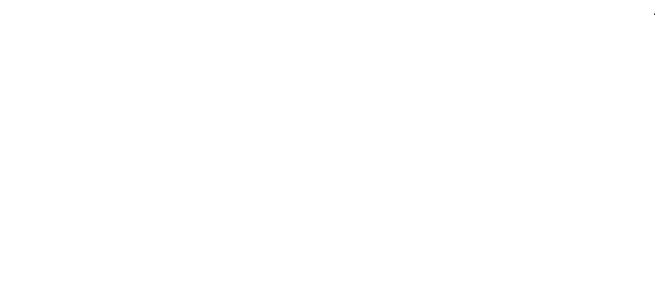
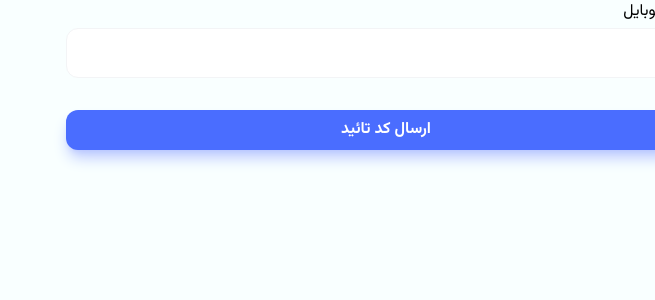
Before and after one commit to sepidehbiglarizadeh/Freelance-App, a React (Vite) app: page /auth in a window 1280 px wide. Shown: the top 300 px of the page, without its empty margins (625-1280 px from the left). Built offline with nearby package versions, Linux system fonts and the light colour scheme.

Commit message:
Send OTP form

```diff
--- a/src/App.jsx
+++ b/src/App.jsx
@@ -1,10 +1,13 @@
 import { Route, Routes } from "react-router-dom";
+import Auth from "./pages/Auth";
 
 function App() {
   return (
-    <Routes>
-      <Route path="/auth" element={<div>Auth</div>} />
-    </Routes>
+    <div className="container xl:max-w-screen-xl">
+      <Routes>
+        <Route path="/auth" element={<Auth />} />
+      </Routes>
+    </div>
   );
 }
 
--- /dev/null
+++ b/src/features/authentication/SendOTPForm.jsx
@@ -0,0 +1,29 @@
+import { useState } from "react";
+
+function SendOTPForm() {
+  const [phoneNumber, setPhoneNumber] = useState("");
+
+  return (
+    <div>
+      <form className="space-y-8">
+        <div>
+          <label className="mb-1" htmlFor="phoneNumber">
+            شماره موبایل
+          </label>
+          <input
+            value={phoneNumber}
+            onChange={(e) => setPhoneNumber(e.target.value)}
+            id="phoneNumber"
+            type="text"
+            className="w-full py-3 px-4 rounded-xl text-secondary-900 border border-gray-100 outline-none hover:border-primary-500 focus:border-primary-300 focus:bg-white transition-all duration-300 ease-in-out focus:shadow-lg focus:shadow-primary-200"
+          />
+        </div>
+        <button className="px-4 py-2 font-bold bg-primary-900 text-white w-full rounded-xl transition-all duration-300 hover:bg-primary-800 shadow-lg shadow-primary-300">
+          ارسال کد تائید
+        </button>
+      </form>
+    </div>
+  );
+}
+
+export default SendOTPForm;
--- a/src/index.css
+++ b/src/index.css
@@ -8,7 +8,7 @@
   :root {
     &,
     &.light-mode {
-      --background-app-rgb: 255, 255, 255;
+      --background-app-rgb: 249, 255, 255;
       --color-primary-900: 74, 109, 255;
       --color-primary-800: 92, 124, 255;
       --color-primary-700: 110, 138, 255;
@@ -83,6 +83,10 @@
   box-shadow: none;
 }
 
+label {
+  display: block;
+}
+
 /* inupt number */
 input::-webkit-outer-spin-button,
 input::-webkit-inner-spin-button {
--- /dev/null
+++ b/src/pages/Auth.jsx
@@ -0,0 +1,11 @@
+import SendOTPForm from "../features/authentication/SendOTPForm";
+
+function Auth() {
+  return (
+    <div className="w-full sm:max-w-screen-sm">
+      <SendOTPForm />
+    </div>
+  );
+}
+
+export default Auth;
```
